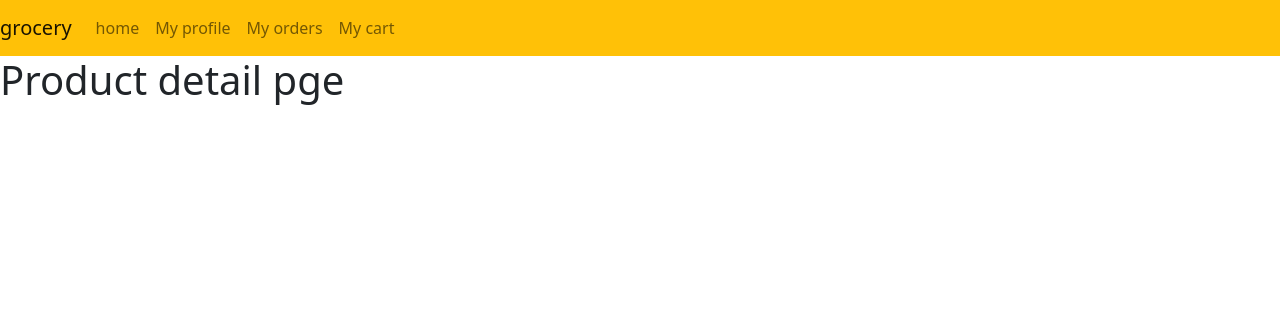
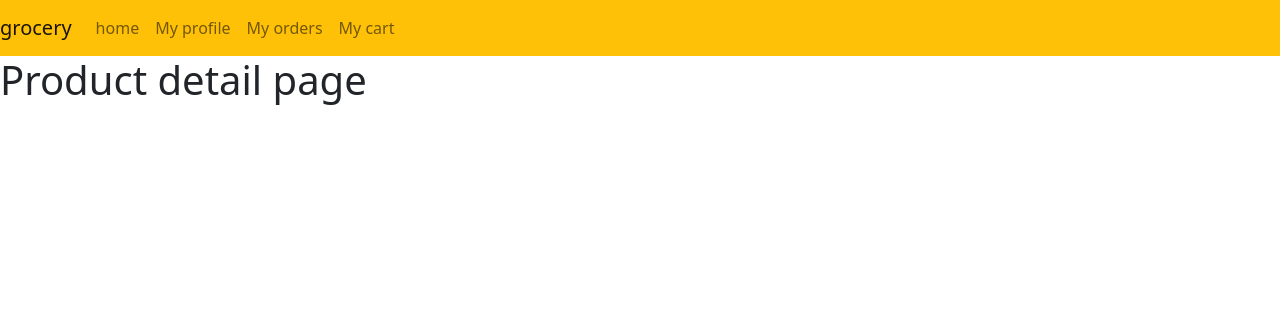
Before and after one commit to Nisha-sharma5665/Grocery, a Django app: template GroceryProject/products/templates/detail.html in a window 1280 px wide. Shown: the top 316 px of the page. Run offline with Django 4.2, Linux system fonts and the light colour scheme; the template is opened without the code that fills it, so the values that code supplies are empty; some libraries are stand-ins or nearby versions.

Commit message:
second commit

```diff
--- a/GroceryProject/products/templates/detail.html
+++ b/GroceryProject/products/templates/detail.html
@@ -2,5 +2,5 @@
 
 
 {% block content %}
-<h1>Product detail pge</h1>
+<h1>Product detail page</h1>
 {% endblock %}
```
